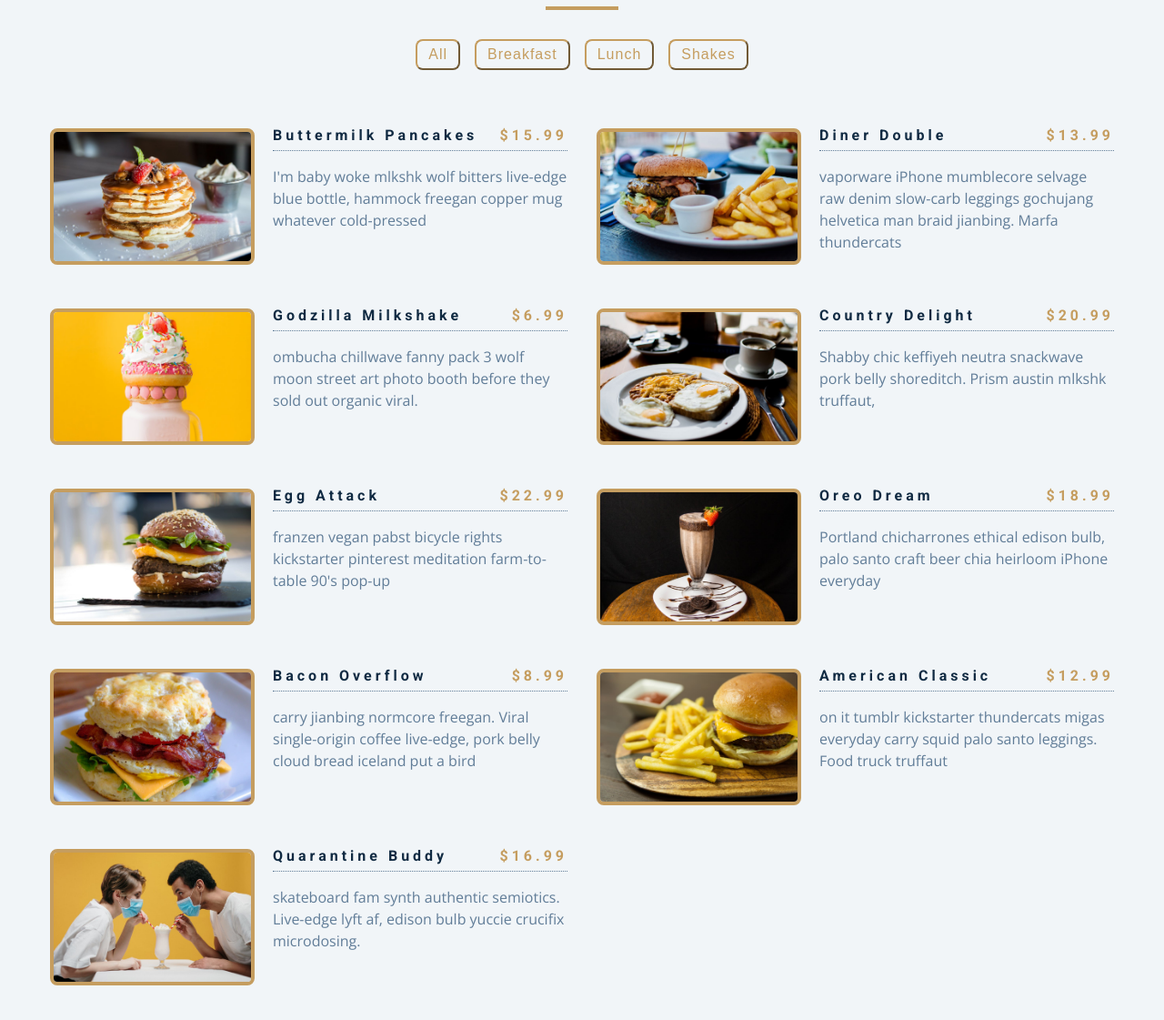
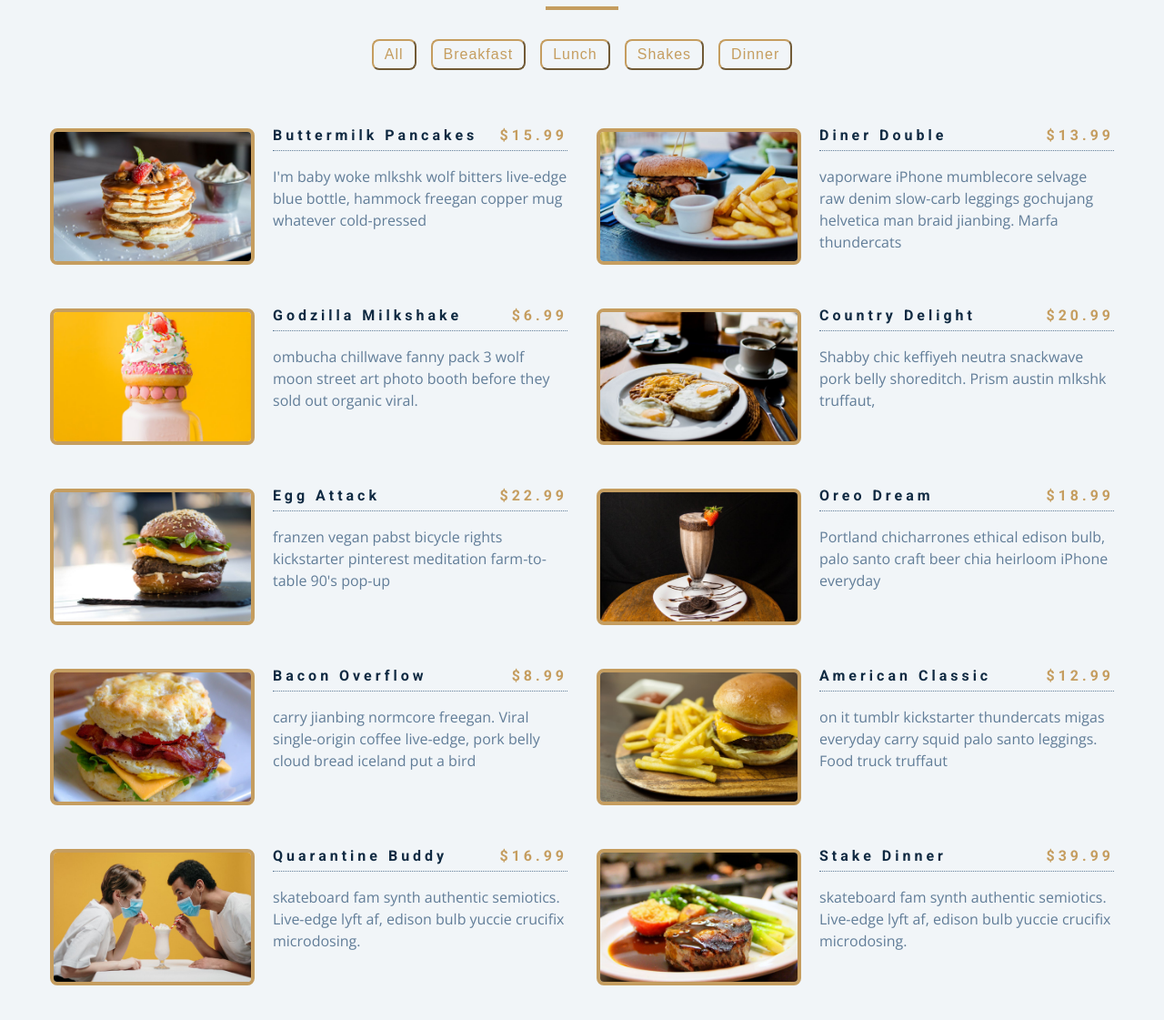
Before and after one commit to JarekCh/15_js_projects, a plain HTML site: page menu/index.html in a window 1280 px wide. Shown: the part 125-1246 px from the top of the page at 91% size. Drawn offline with nearby package versions, Linux system fonts and the light colour scheme.

Commit message:
refactor js file in menu, to add buttons dynamicly based of category from object.

```diff
--- a/menu/app.js
+++ b/menu/app.js
@@ -71,6 +71,14 @@ const menu = [
     img: "./images/item-9.jpeg",
     desc: `skateboard fam synth authentic semiotics. Live-edge lyft af, edison bulb yuccie crucifix microdosing.`,
   },
+  {
+    id: 10,
+    title: "stake dinner",
+    category: "dinner",
+    price: 39.99,
+    img: "./images/item-10.jpeg",
+    desc: `skateboard fam synth authentic semiotics. Live-edge lyft af, edison bulb yuccie crucifix microdosing.`,
+  },
 ];
 
 // SHOW menu basic
@@ -99,32 +107,16 @@ const menu = [
 
 
 const sectionCenter = document.querySelector(".section-center");
-const filterBtns = document.querySelectorAll('.filter-btn');
-
+const container = document.querySelector(".btn-container");
 
 // load items
 window.addEventListener('DOMContentLoaded', () => {
   displayMenuItems(menu);
+  displayMenuButtons();
 });
 
+
 // filter items
-
-filterBtns.forEach(btn => {
-  btn.addEventListener('click', e => {
-    const category = e.currentTarget.dataset.id;
-    const menuCategory = menu.filter(menuItem => {
-      if(menuItem.category === category) {
-        return menuItem
-      }
-    });
-    if (category === "all") {
-      displayMenuItems(menu)
-    } else {
-      displayMenuItems(menuCategory)
-    }
-  });
-});
-
 
 
 function displayMenuItems(menuItems) {
@@ -144,3 +136,33 @@ function displayMenuItems(menuItems) {
   }).join('');
   sectionCenter.innerHTML = displayMenu;
 }
+
+function displayMenuButtons() {
+  const categories = menu.reduce((values, item) => {
+    if(!values.includes(item.category)){
+      values.push(item.category);
+    }
+    return values
+  },['all']);
+  const categoryBtns = categories.map(category => {
+    return `<button class="filter-btn" type="button" data-id="${category}">${category}</button>`
+  }).join('');
+  container.innerHTML = categoryBtns;
+  const filterBtns = document.querySelectorAll('.filter-btn');
+
+  filterBtns.forEach(btn => {
+    btn.addEventListener('click', e => {
+      const category = e.currentTarget.dataset.id;
+      const menuCategory = menu.filter(menuItem => {
+        if(menuItem.category === category) {
+          return menuItem
+        }
+      });
+      if (category === "all") {
+        displayMenuItems(menu)
+      } else {
+        displayMenuItems(menuCategory)
+      }
+    });
+  });
+}
--- a/menu/index.html
+++ b/menu/index.html
@@ -23,10 +23,10 @@
       </div>
       <!-- filter buttons -->
       <div class="btn-container">
-        <button class="filter-btn" type="button" data-id="all">all</button>
+        <!-- <button class="filter-btn" type="button" data-id="all">all</button>
         <button class="filter-btn" type="button" data-id="breakfast">breakfast</button>
         <button class="filter-btn" type="button" data-id="lunch">lunch</button>
-        <button class="filter-btn" type="button" data-id="shakes">shakes</button>
+        <button class="filter-btn" type="button" data-id="shakes">shakes</button> -->
       </div>
       <!-- menu items -->
       <div class="section-center">
```
